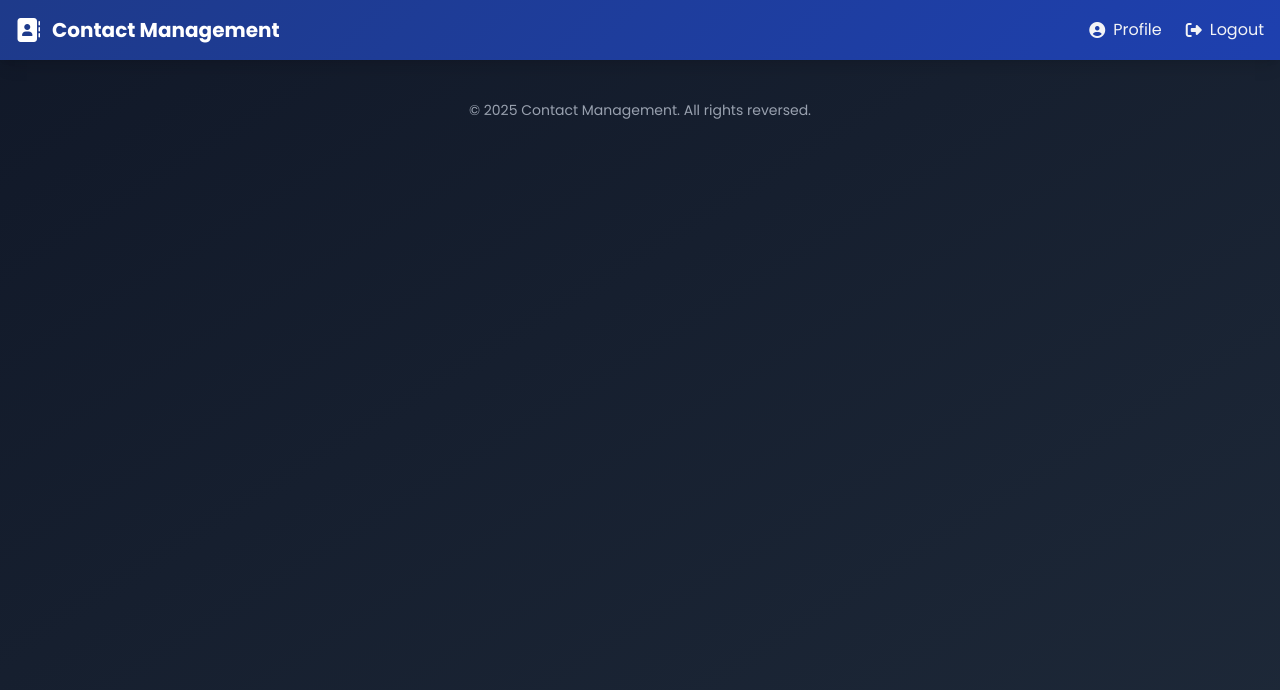
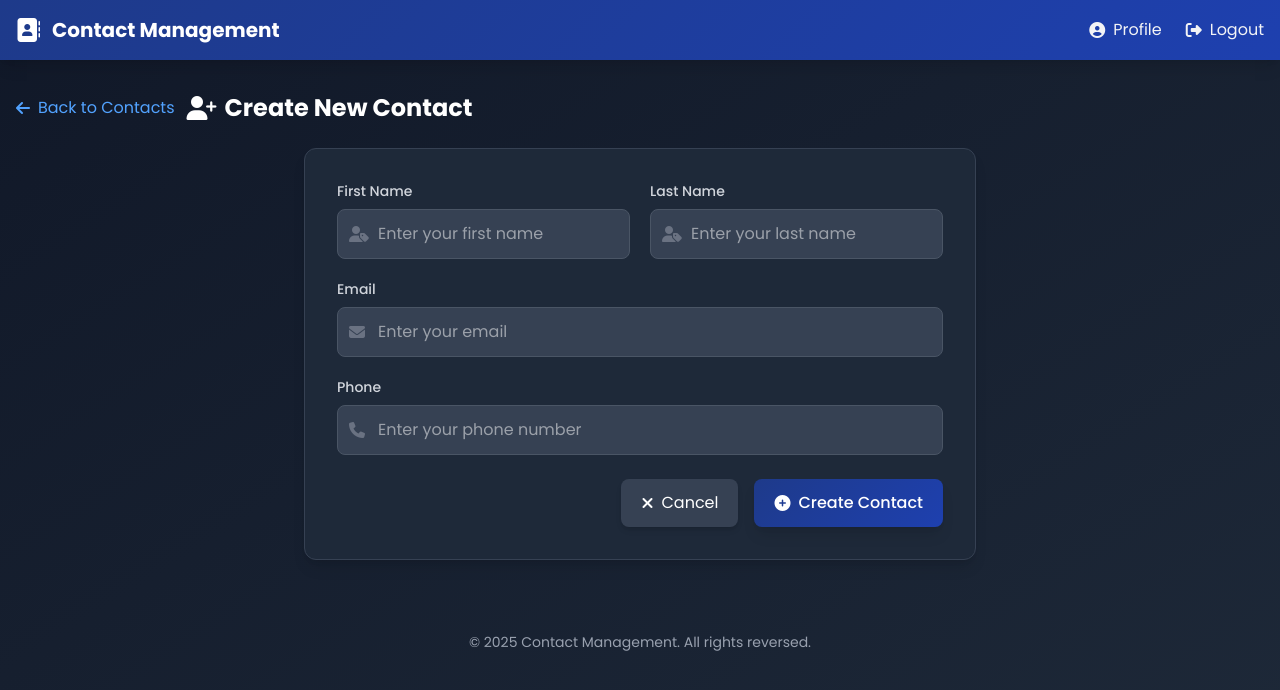
Before and after one commit to fallennsyahid/contact-management, a React (Vite) app: page /create-contact in a window 1280 px wide. Shown: the top 690 px of the page. Built offline with nearby package versions, Linux system fonts and the light colour scheme; no server answers.

Commit message:
add CreateContact page, sweetalert, & toast notif

```diff
--- a/package.json
+++ b/package.json
@@ -14,7 +14,9 @@
     "firebase": "^11.9.0",
     "react": "^19.1.0",
     "react-dom": "^19.1.0",
+    "react-hot-toast": "^2.5.2",
     "react-router-dom": "^7.6.2",
+    "sweetalert2": "^11.22.0",
     "tailwindcss": "^4.1.8"
   },
   "devDependencies": {
--- a/src/App.jsx
+++ b/src/App.jsx
@@ -8,10 +8,13 @@ import PrivateRoute from "./router/PrivateRoute";
 import Dashboard from "./pages/Dashboard";
 import Profile from "./pages/Profile";
 import CreateContact from "./pages/CreateContact";
+import { Toaster } from "react-hot-toast";
 
 function App() {
   return (
     <>
+      <Toaster position="top-right" reverseOrder={false} />
+
       <Routes>
         <Route path="/" element={<LoginPage />} />
         <Route path="/register" element={<RegisterPage />} />
--- a/src/pages/CreateContact.jsx
+++ b/src/pages/CreateContact.jsx
@@ -1,3 +1,4 @@
+import { Link } from "react-router-dom";
 import Footer from "../components/Footer";
 import Navbar from "../components/Navbar";
 
@@ -5,6 +6,129 @@ const CreateContact = () => {
   return (
     <>
       <Navbar />
+      <main className="container mx-auto px-4 py-8 flex-grow">
+        <div className="flex items-center mb-6">
+          <Link
+            to="/dashboard"
+            className="text-blue-400 hover:text-blue-300 mr-3 flex items-center transition-colors duration-200"
+          >
+            <i className="fa-solid fa-arrow-left mr-2"></i> Back to Contacts
+          </Link>
+          <h1 className="text-2xl font-bold text-white flex items-center">
+            <i className="fa-solid fa-user-plus mr-2"></i> Create New Contact
+          </h1>
+        </div>
+
+        <div className="bg-gray-800 bg-opacity-80 rounded-xl shadow-lg border border-gray-700 overflow-hidden max-w-2xl mx-auto">
+          <div className="p-8">
+            <form>
+              <div className="grid grid-cols-1 md:grid-cols-2 gap-5 mb-5">
+                <div>
+                  <label
+                    htmlFor="first_name"
+                    className="block text-gray-300 text-sm font-medium mb-2"
+                  >
+                    First Name
+                  </label>
+                  <div className="relative">
+                    <div className="absolute inset-y-0 left-0 pl-3 flex items-center pointer-events-none">
+                      <i className="fas fa-user-tag text-gray-500"></i>
+                    </div>
+                    <input
+                      type="text"
+                      id="first_name"
+                      name="first_name"
+                      placeholder="Enter your first name"
+                      required
+                      className="w-full pl-10 pr-3 py-3 bg-gray-700 bg-opacity-50 border border-gray-600 text-white rounded-lg focus:outline-none focus:ring-2 focus:ring-blue-500 focus:border-blue-500 transition-all duration-200"
+                    />
+                  </div>
+                </div>
+                <div>
+                  <label
+                    htmlFor="last_name"
+                    className="block text-gray-300 text-sm font-medium mb-2"
+                  >
+                    Last Name
+                  </label>
+                  <div className="relative">
+                    <div className="absolute inset-y-0 left-0 pl-3 flex items-center pointer-events-none">
+                      <i className="fas fa-user-tag text-gray-500"></i>
+                    </div>
+                    <input
+                      type="text"
+                      id="last_name"
+                      name="last_name"
+                      placeholder="Enter your last name"
+                      required
+                      className="w-full pl-10 pr-3 py-3 bg-gray-700 bg-opacity-50 border border-gray-600 text-white rounded-lg focus:outline-none focus:ring-2 focus:ring-blue-500 focus:border-blue-500 transition-all duration-200"
+                    />
+                  </div>
+                </div>
+              </div>
+
+              <div className="mb-5">
+                <label
+                  htmlFor="email"
+                  className="block text-gray-300 text-sm font-medium mb-2"
+                >
+                  Email
+                </label>
+                <div className="relative">
+                  <div className="absolute inset-y-0 left-0 pl-3 flex items-center pointer-events-none">
+                    <i className="fas fa-envelope text-gray-500"></i>
+                  </div>
+                  <input
+                    type="email"
+                    id="email"
+                    name="email"
+                    placeholder="Enter your email"
+                    required
+                    className="w-full pl-10 pr-3 py-3 bg-gray-700 bg-opacity-50 border border-gray-600 text-white rounded-lg focus:outline-none focus:ring-2 focus:ring-blue-500 focus:border-blue-500 transition-all duration-200"
+                  />
+                </div>
+              </div>
+
+              <div className="mb-6">
+                <label
+                  htmlFor="phone"
+                  className="block text-gray-300 text-sm font-medium mb-2"
+                >
+                  Phone
+                </label>
+                <div className="relative">
+                  <div className="absolute inset-y-0 left-0 pl-3 flex items-center pointer-events-none">
+                    <i className="fas fa-phone text-gray-500"></i>
+                  </div>
+                  <input
+                    type="phone"
+                    id="phone"
+                    name="phone"
+                    placeholder="Enter your phone number"
+                    required
+                    className="w-full pl-10 pr-3 py-3 bg-gray-700 bg-opacity-50 border border-gray-600 text-white rounded-lg focus:outline-none focus:ring-2 focus:ring-blue-500 focus:border-blue-500 transition-all duration-200"
+                  />
+                </div>
+              </div>
+
+              <div className="flex justify-end space-x-4">
+                <Link
+                  to="/dashboard"
+                  className="px-5 py-3 bg-gray-700 text-white rounded-lg hover:bg-gray-600 focus:outline-none focus:ring-2 focus:ring-gray-500 focus:ring-offset-2 focus:ring-offset-gray-800 transition-all duration-200 flex items-center shadow-md"
+                >
+                  <i className="fas fa-times mr-2"></i> Cancel
+                </Link>
+                <button
+                  type="submit"
+                  className="px-5 py-3 bg-gradient text-white rounded-lg hover:opacity-90 focus:outline-none focus:ring-2 focus:ring-blue-500 focus:ring-offset-2 focus:ring-offset-gray-800 transition-all duration-200 font-medium shadow-lg transform hover:-translate-y-0.5 flex items-center cursor-pointer"
+                >
+                  <i class="fas fa-plus-circle mr-2"></i> Create Contact
+                </button>
+              </div>
+            </form>
+          </div>
+        </div>
+      </main>
       <Footer />
     </>
   );
--- a/src/stores/Auth.jsx
+++ b/src/stores/Auth.jsx
@@ -8,6 +8,8 @@ import {
 } from "firebase/auth";
 import { useNavigate } from "react-router-dom";
 import { auth } from "../config/config.js";
+import Swal from "sweetalert2";
+import toast from "react-hot-toast";
 
 const AuthContext = createContext();
 
@@ -46,9 +48,11 @@ export const AuthProvider = ({ children }) => {
 
       setUser({ ...userCredential.user, displayName: fullName });
 
+      toast.success("Selamat Datang 😉");
       navigate("/dashboard");
     } catch (err) {
       setError(err.message);
+      toast.error("Login gagal: " + err.message);
     } finally {
       setLoading(false);
     }
@@ -59,24 +63,41 @@ export const AuthProvider = ({ children }) => {
       setError(null);
       setLoading(true);
       await signInWithEmailAndPassword(auth, email, password);
+      toast.success("Selamat Datang 😉");
       navigate("/dashboard");
     } catch (err) {
       setError(err.message);
+      toast.error("Login gagal: " + err.message);
     } finally {
       setLoading(false);
     }
   };
 
   const logout = async () => {
+    const result = await Swal.fire({
+      title: "Yakin ingin logout?",
+      text: "Kamu akan keluar dari akun ini.",
+      icon: "warning",
+      showCancelButton: true,
+      confirmButtonColor: "#3085d6",
+      cancelButtonColor: "#d33",
+      confirmButtonText: "Ya, logout",
+      cancelButtonText: "Batal",
+    });
+
+    if (result.isConfirmed) {
       try {
         setError(null);
         setLoading(true);
         await signOut(auth);
+        toast.success("Logout Berhasil 👋");
         navigate("/");
       } catch (err) {
         setError(err.message);
+        toast.error("Logout gagal: " + err.message);
       } finally {
         setLoading(false);
+      }
     }
   };
 
```
Also changed, not shown: 1 other file (tests, documents, lock files or other folders). Lines whose indentation alone changed are shown as unchanged.
